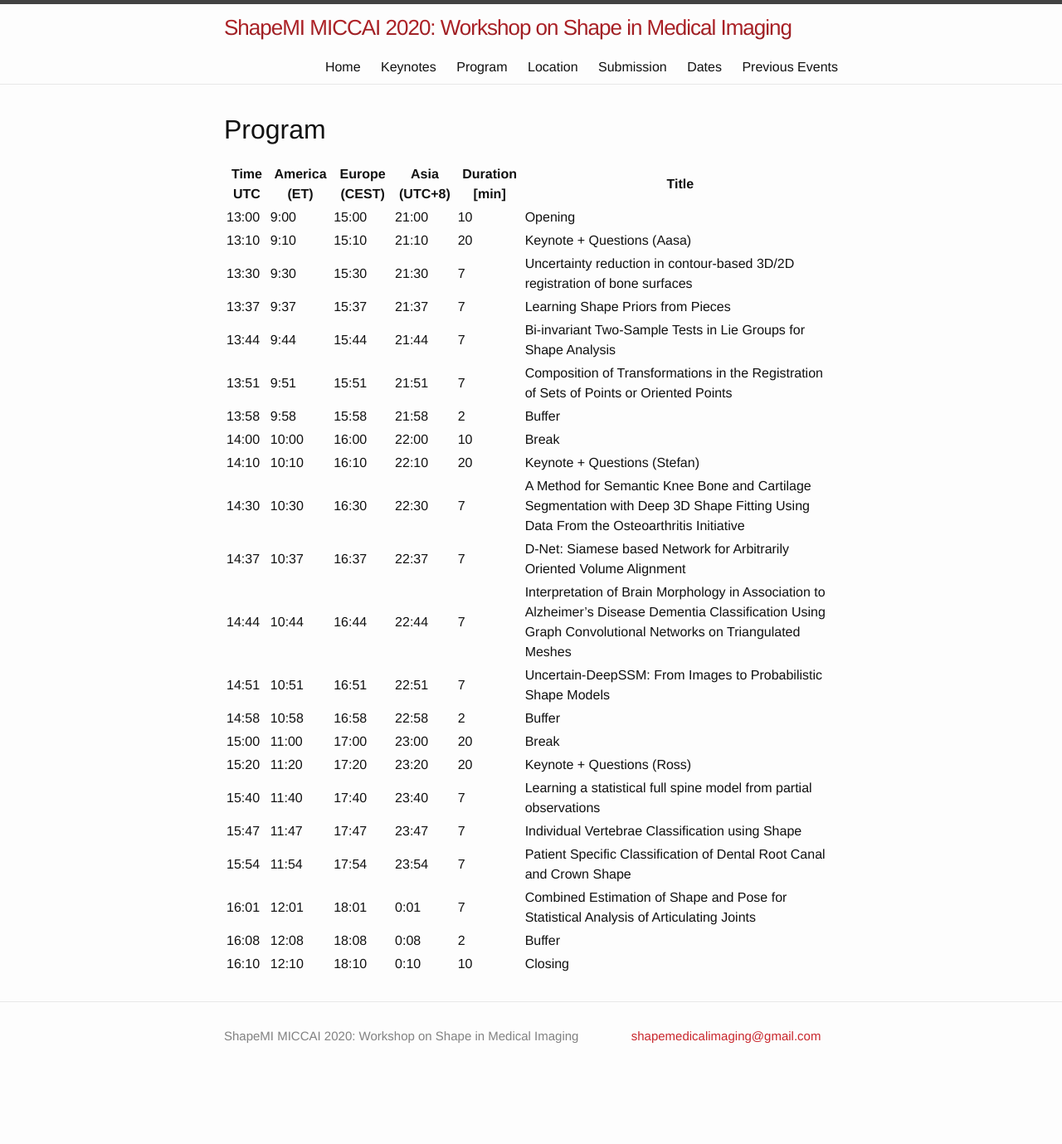
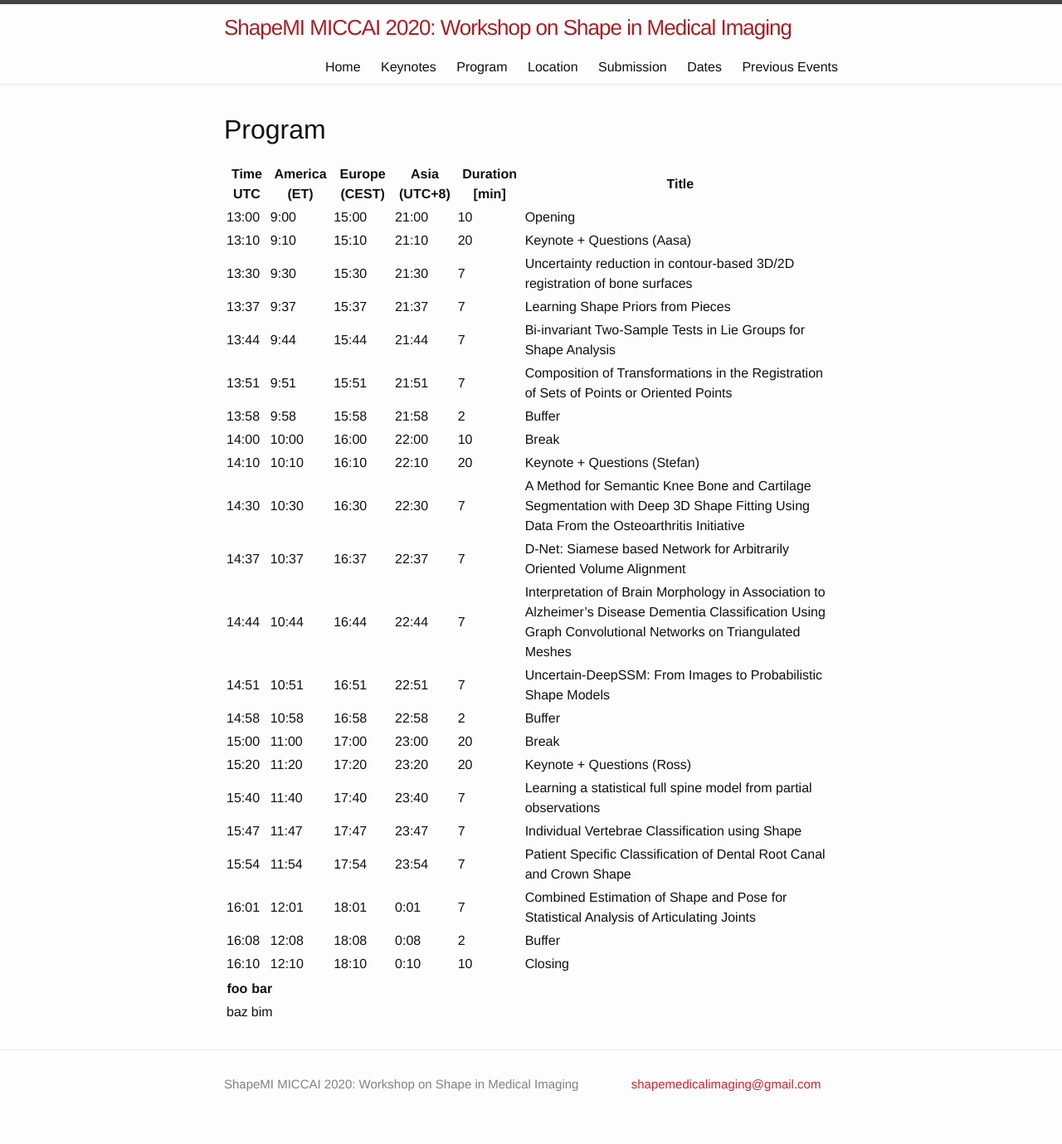
Before and after one commit to shapemi/shapemi2020, a Jekyll site: the page built from program/index.md, in a window 1280 px wide. Shown: the whole page at 83% size. Built offline with Jekyll 4.4.1, drawn with Linux system fonts in a browser that asks for light colours; before the commit the page ends 1321 px from its top, so only the background shows below that.

Commit message:
ENH: Table

```diff
--- a/program/index.md
+++ b/program/index.md
@@ -31,3 +31,19 @@
  | 16:01 | 12:01 | 18:01 | 0:01 | 7 | Combined Estimation of Shape and Pose for Statistical Analysis of Articulating Joints |
  | 16:08 | 12:08 | 18:08 | 0:08 | 2 | Buffer |
  | 16:10 | 12:10 | 18:10 | 0:10 | 10 | Closing |
+
+
+ <table>
+ <thead>
+ <tr>
+ <th>foo</th>
+ <th>bar</th>
+ </tr>
+ </thead>
+ <tbody>
+ <tr>
+ <td>baz</td>
+ <td>bim</td>
+ </tr>
+ </tbody>
+ </table>
```
